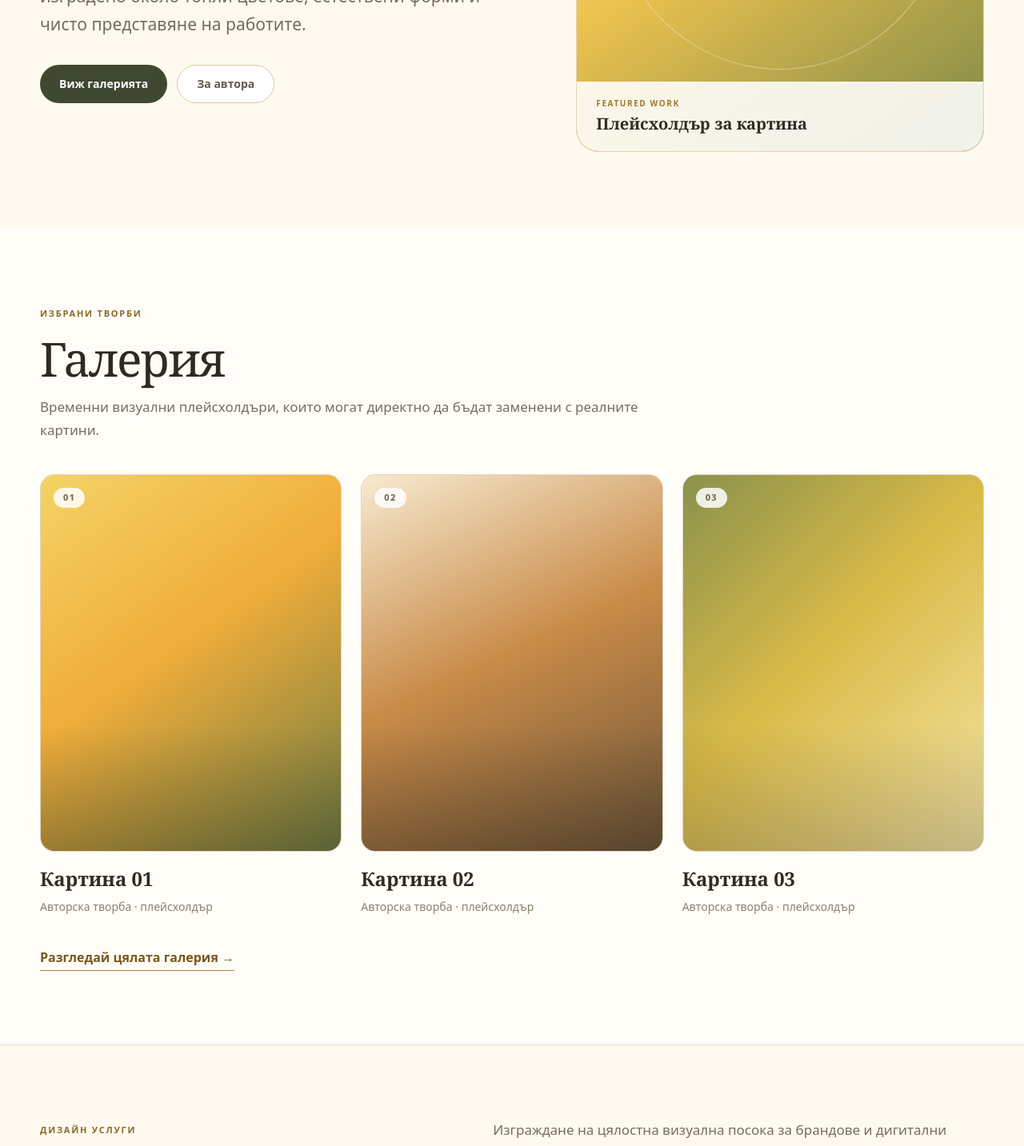
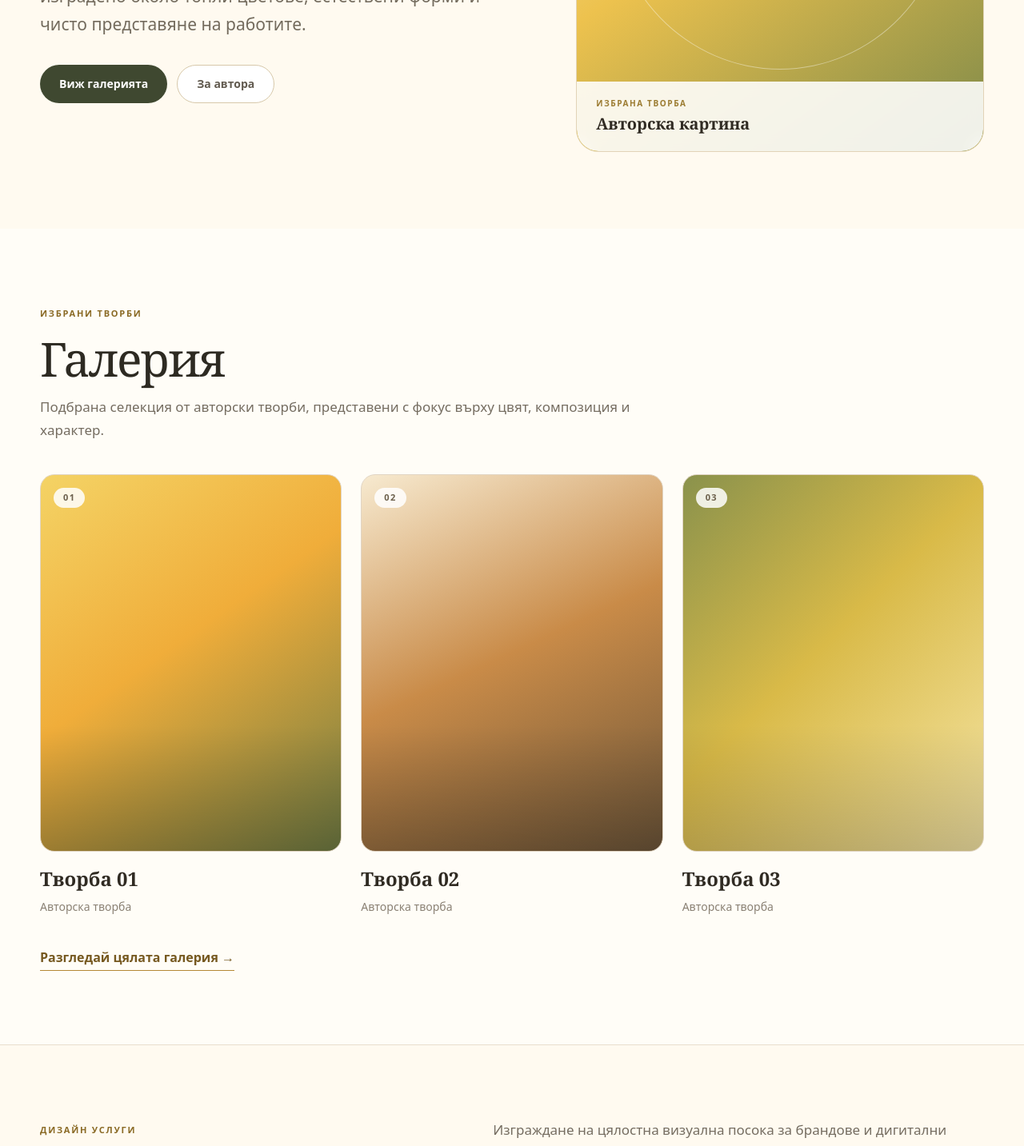
Before and after one commit to viktor132607/GabiCraft, a Next.js app in the folder GabiCraft.Client/: page / in a window 1280 px wide. Shown: the part 620-2053 px from the top of the page at 80% size. Built offline with nearby package versions, Linux system fonts and the light colour scheme; no server answers.

Commit message:
feat(seo): add service schema and clean homepage content

```diff
--- a/GabiCraft.Client/src/app/page.tsx
+++ b/GabiCraft.Client/src/app/page.tsx
@@ -1,6 +1,22 @@
 import type { Metadata } from "next";
 import Link from "next/link";
+import StructuredData from "@/components/StructuredData";
 
+
+const siteUrl = process.env.NEXT_PUBLIC_SITE_URL ?? "https://gabicraft.onrender.com";
+
+const serviceStructuredData = {
+  "@context": "https://schema.org",
+  "@type": "Service",
+  name: "Дизайн и визуална концепция",
+  url: siteUrl,
+  provider: {
+    "@id": `${siteUrl}/#organization`,
+  },
+  serviceType: ["Бранд идентичност", "Уеб визия", "Визуална система"],
+  description:
+    "Изграждане на визуална посока за брандове и дигитални проекти – идентичност, уеб визия, цветова система и типография.",
+};
 
 export const metadata: Metadata = {
   title: "Авторски картини и дизайн услуги",
@@ -33,15 +49,15 @@ export const metadata: Metadata = {
 };
 const works = [
   {
-    title: "Картина 01",
+    title: "Творба 01",
     art: "bg-[linear-gradient(145deg,#f4d365_0%,#f0ad3a_45%,#6f7b43_100%)]",
   },
   {
-    title: "Картина 02",
+    title: "Творба 02",
     art: "bg-[linear-gradient(155deg,#f7ead0_0%,#c98b48_48%,#6c5539_100%)]",
   },
   {
-    title: "Картина 03",
+    title: "Творба 03",
     art: "bg-[linear-gradient(135deg,#8a924c_0%,#d9ba48_46%,#f5e5a5_100%)]",
   },
 ];
@@ -67,6 +83,7 @@ const designConcepts = [
 export default function Home() {
   return (
     <>
+      <StructuredData data={serviceStructuredData} />
       <section className="relative overflow-hidden bg-[#fffaf0] py-24 max-[820px]:py-16 max-[620px]:py-12">
         <div className="pointer-events-none absolute -right-24 -top-24 h-[420px] w-[420px] rounded-full bg-[#f3c94d]/20 blur-3xl" />
         <div className="mx-auto grid w-[min(1180px,calc(100%_-_40px))] grid-cols-[1.08fr_.92fr] items-center gap-[72px] max-[900px]:grid-cols-1 max-[900px]:gap-10 max-[620px]:w-[min(1180px,calc(100%_-_28px))]">
@@ -84,8 +101,8 @@ export default function Home() {
               <div className="absolute inset-0 bg-[radial-gradient(circle_at_56%_42%,#5d4325_0_10%,#8b682d_10%_18%,#e7b936_18%_36%,transparent_36%),radial-gradient(ellipse_at_56%_52%,rgba(101,118,57,.92)_0_10%,transparent_11%),linear-gradient(145deg,#fff3c4_0%,#edc24e_48%,#7d8949_100%)]" />
               <div className="absolute left-[8%] top-[14%] h-[70%] w-[84%] rounded-[50%] border border-white/40" />
               <div className="absolute bottom-0 left-0 right-0 bg-white/88 px-6 py-5 backdrop-blur-sm">
-                <span className="block text-[10px] font-bold uppercase tracking-[0.16em] text-[#9b7b31]">Featured work</span>
-                <strong className="mt-1 block font-serif text-xl font-semibold text-[#302b23]">Плейсхолдър за картина</strong>
+                <span className="block text-[10px] font-bold uppercase tracking-[0.16em] text-[#9b7b31]">Избрана творба</span>
+                <strong className="mt-1 block font-serif text-xl font-semibold text-[#302b23]">Авторска картина</strong>
               </div>
             </div>
           </div>
@@ -97,18 +114,18 @@ export default function Home() {
           <div className="mb-10 max-w-[760px]">
             <span className="mb-[18px] inline-block text-[11px] font-bold uppercase tracking-[0.16em] text-[#8a6a25]">Избрани творби</span>
             <h2 className="mb-[18px] font-serif text-[clamp(38px,4.6vw,60px)] leading-none tracking-[-0.03em] text-[#2d2a22]">Галерия</h2>
-            <p className="text-[17px] leading-[1.7] text-[#756d61] max-[620px]:text-base">Временни визуални плейсхолдъри, които могат директно да бъдат заменени с реалните картини.</p>
+            <p className="text-[17px] leading-[1.7] text-[#756d61] max-[620px]:text-base">Подбрана селекция от авторски творби, представени с фокус върху цвят, композиция и характер.</p>
           </div>
           <div className="grid grid-cols-3 gap-6 max-[900px]:grid-cols-2 max-[620px]:grid-cols-1">
             {works.map((work, index) => (
               <article key={work.title} className="group">
-                <div className={`relative aspect-[4/5] overflow-hidden rounded-[18px] border border-[#e1d5c4] ${work.art}`} aria-label={`Плейсхолдър ${work.title}`}>
+                <div className={`relative aspect-[4/5] overflow-hidden rounded-[18px] border border-[#e1d5c4] ${work.art}`} aria-label={work.title}>
                   <span className="absolute left-4 top-4 rounded-full bg-white/85 px-3 py-1 text-[11px] font-bold tracking-[0.12em] text-[#6c604c]">0{index + 1}</span>
                   <div className="absolute inset-x-0 bottom-0 h-1/3 bg-gradient-to-t from-black/20 to-transparent" />
                 </div>
                 <div className="pt-4">
                   <h3 className="mb-1 font-serif text-[24px] font-semibold text-[#302b23]">{work.title}</h3>
-                  <span className="text-sm text-[#8a8174]">Авторска творба · плейсхолдър</span>
+                  <span className="text-sm text-[#8a8174]">Авторска творба</span>
                 </div>
               </article>
             ))}
@@ -141,7 +158,7 @@ export default function Home() {
                 <div className="p-5">
                   <h3 className="font-serif text-[24px] font-semibold text-[#302b23]">{item.title}</h3>
                   <p className="mt-2 text-sm leading-6 text-[#82786b]">{item.label}</p>
-                  <span className="mt-5 inline-flex rounded-full border border-[#ddd0b9] px-3 py-1 text-[11px] font-semibold uppercase tracking-[0.1em] text-[#876625]">Място за готов дизайн</span>
+                  <span className="mt-5 inline-flex rounded-full border border-[#ddd0b9] px-3 py-1 text-[11px] font-semibold uppercase tracking-[0.1em] text-[#876625]">Дизайн услуга</span>
                 </div>
               </article>
             ))}
```
